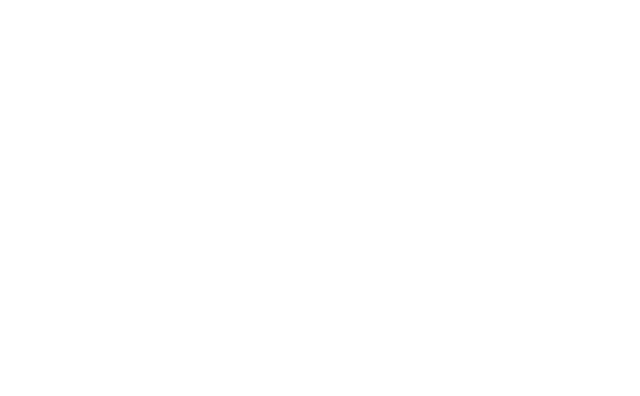
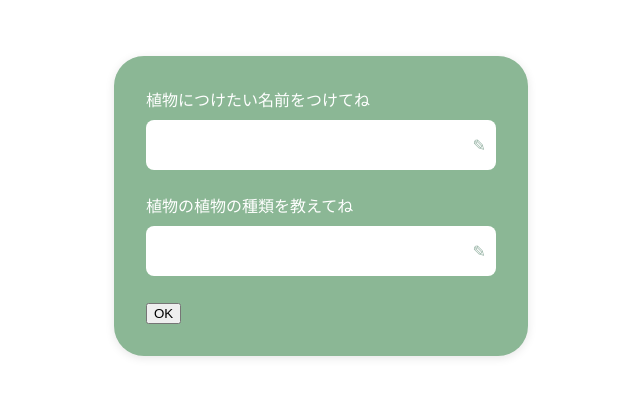
Before and after one commit to plantalk-project/plantalk2, a React (Vite) app in the folder plantalk2/: page /plantname in a window 1280 px wide. Before the commit this address had no page. Shown: the top 396 px of the page, without its empty margins (319-959 px from the left). Built offline with nearby package versions, Linux system fonts and the light colour scheme.

Commit message:
add: 植物登録画面を追加した

```diff
--- a/plantalk2/src/App.tsx
+++ b/plantalk2/src/App.tsx
@@ -4,6 +4,7 @@
 import { BrowserRouter, Route, Routes } from "react-router-dom";
 import Title from './Title';
 import Newregistrationscreen from './Newregistrationscreen';
+import PlantName from './plantName';
 
 const App: React.FC = () => {
   return (
@@ -12,6 +13,7 @@
         <Route path="/" element={<Title />} />
         <Route path="/login" element={<Login />} />
         <Route path="/newregistrationscreen" element={<Newregistrationscreen />} />
+        <Route path='plantname' element={<PlantName />} />
         <Route path='/dictionary' element={<Dictionary />} />
       </Routes>
     </BrowserRouter>
--- a/plantalk2/src/Newregistrationscreen.tsx
+++ b/plantalk2/src/Newregistrationscreen.tsx
@@ -20,7 +20,7 @@
       <div className="new-registration-container">
         <InputWithIcon
           label="あなたの名前を教えてね"
-          type="text"
+          type="username"
           atom={usernameAtom}
         />
         <InputWithIcon
--- a/plantalk2/src/atoms/authAtoms.ts
+++ b/plantalk2/src/atoms/authAtoms.ts
@@ -3,6 +3,8 @@
 export const usernameAtom = atom<string>('');
 export const mailAtom = atom<string>('');
 export const passwordAtom = atom<string>('');
+export const plantnameAtom = atom<string>('');
+export const planttypeAtom = atom<string>('');
 
 // ログイン状態を管理するatom
 export const isLoggedInAtom = atom<boolean>(false);
--- a/plantalk2/src/components/InputWithIcon.tsx
+++ b/plantalk2/src/components/InputWithIcon.tsx
@@ -3,7 +3,7 @@
 
 interface InputWithIconProps {
   label: string;
-  type: 'text' | 'password' | 'mail';
+  type: 'username' | 'password' | 'mail'| 'plantname'| 'planttype';
   atom: PrimitiveAtom<string>;
 }
 
--- a/plantalk2/src/components/LoginForm.tsx
+++ b/plantalk2/src/components/LoginForm.tsx
@@ -21,7 +21,7 @@
     <div className="login-container">
       <InputWithIcon
         label="あなたの名前を教えてね"
-        type="text"
+        type="username"
         atom={usernameAtom}
       />
       <InputWithIcon
--- /dev/null
+++ b/plantalk2/src/plantName.css
@@ -0,0 +1,21 @@
+.plantname-screen{
+    width: 100%;
+    height: 100vh;
+    max-height: 844px;
+    background-color: white;
+    display: flex;
+    flex-direction: column;
+    justify-content: space-between;
+    padding: 2rem;
+    box-sizing: border-box;
+}
+
+.plantname-container{
+    background-color: #8BB795;
+    padding: 2rem;
+    border-radius: 30px;
+    width: 100%;
+    max-width: 350px;
+    margin: 1rem auto;
+    box-shadow: 0 2px 10px rgba(0, 0, 0, 0.1);
+}
--- /dev/null
+++ b/plantalk2/src/plantName.tsx
@@ -0,0 +1,25 @@
+import { plantnameAtom, planttypeAtom } from "./atoms/authAtoms"
+import InputWithIcon from "./components/InputWithIcon"
+import './PlantName.css'
+
+const PlantName = () => {
+  return (
+    <div className="plantname-screen">
+        <div className="plantname-container">
+            <InputWithIcon
+            label="植物につけたい名前をつけてね"
+            type="plantname"
+            atom={plantnameAtom}
+            />
+            <InputWithIcon
+            label="植物の植物の種類を教えてね"
+            type="planttype"
+            atom={planttypeAtom}
+            />
+            <button>OK</button>
+        </div>
+    </div>
+  )
+}
+
+export default PlantName
```
